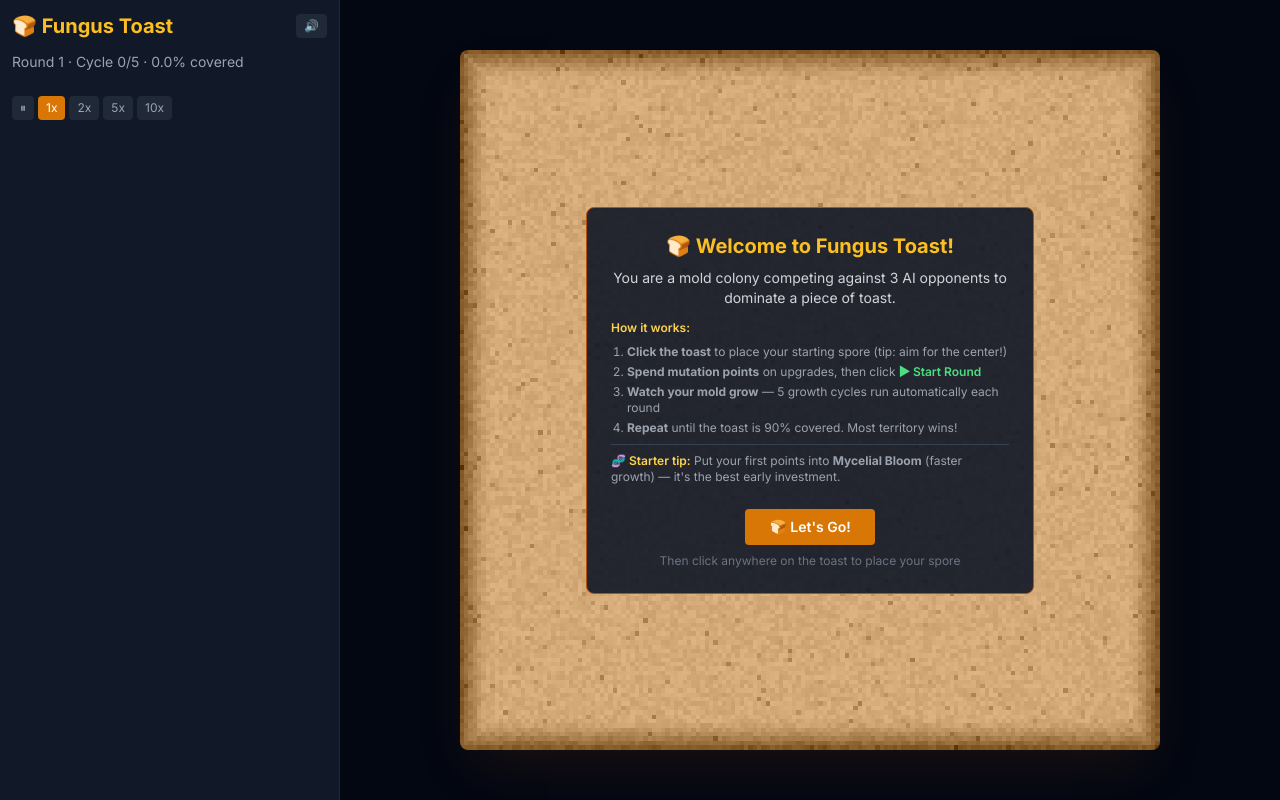
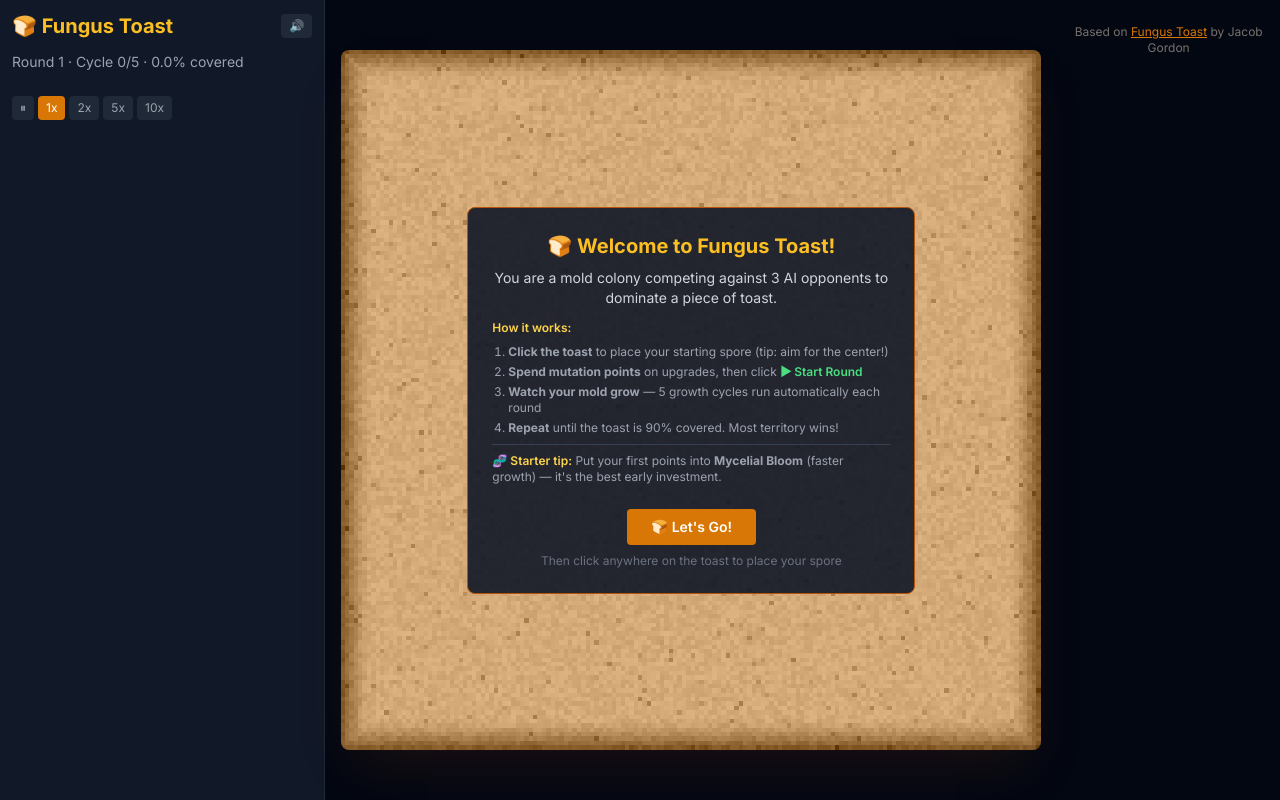
Before and after one commit to jonus311/fungus-toast, a Next.js app: page / in a window 1280 px wide. Built offline with nearby package versions, Linux system fonts and the light colour scheme.

Commit message:
Add credit to Jacob Gordon and link to original Unity repo

```diff
--- a/src/app/page.tsx
+++ b/src/app/page.tsx
@@ -474,6 +474,9 @@ export default function Home() {
           style={{ imageRendering: 'pixelated' }}
         />
       </div>
+      <div className="text-center mt-6 text-xs text-stone-500">
+        Based on <a href="https://github.com/jakeggordon/FungusToast-Unity" target="_blank" rel="noopener noreferrer" className="text-amber-600 hover:text-amber-400 underline">Fungus Toast</a> by Jacob Gordon
+      </div>
     </div>
   );
 }
```
Also changed, not shown: 1 other file (tests, documents, lock files or other folders).
